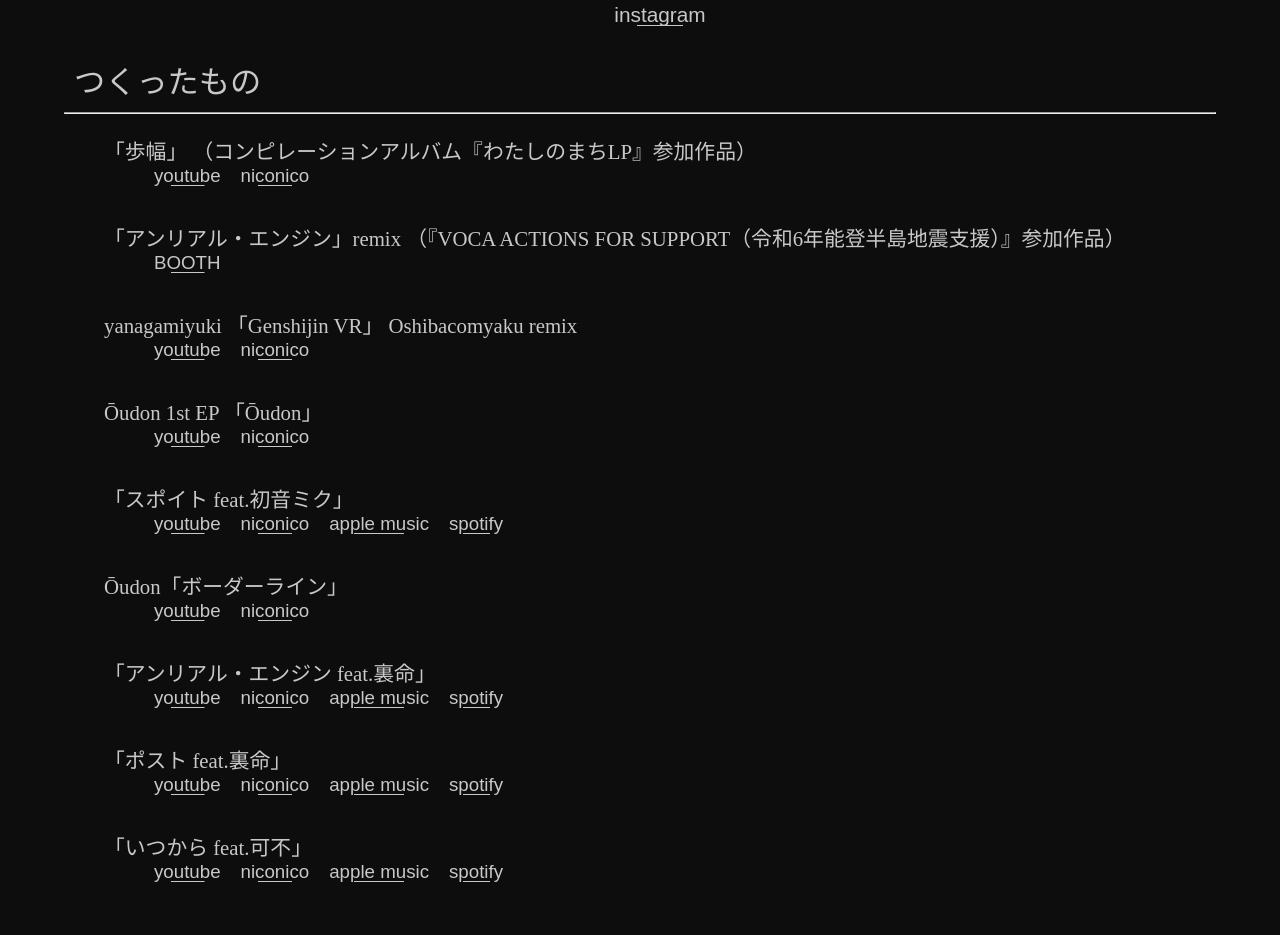
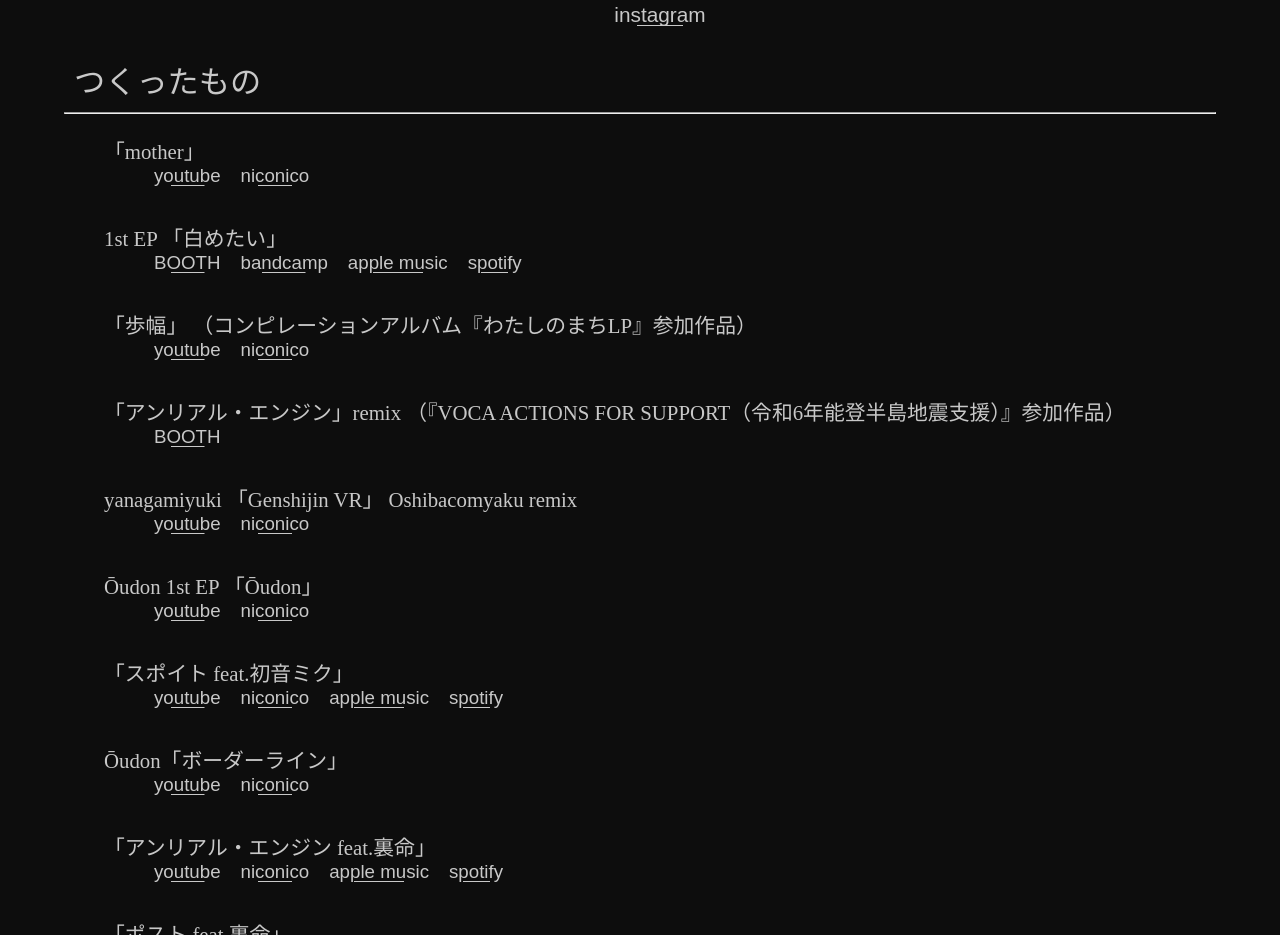
Before and after one commit to Oshibacomyaku/oshibacomyaku.github.io, a plain HTML site: page index.html in a window 1280 px wide. Shown: the part 838-1773 px from the top of the page. Drawn offline with Linux system fonts and the light colour scheme; a web font is replaced by a local one.

Commit message:
index.html

```diff
--- a/index.html
+++ b/index.html
@@ -36,9 +36,23 @@
       <h2>つくったもの </h2>
       <hr>
       <ul>
+        <li>「mother」
+          <ul class="links">
+            <li><a href= "https://youtu.be/q-RSvM9a1Jw?si=bwAZ6IEn8pqoZ3CB" class="linka">youtube</a></li>
+            <li><a href= "https://www.nicovideo.jp/watch/sm43424311" class="linka">niconico</a></li>
+
+        </ul></li>
+        <li>1st EP 「白めたい」
+          <ul class="links">
+            <li><a href= "https://oshibacomyaku.booth.pm/items/5445843" class="linka">BOOTH</a></li>
+            <li><a href= "https://oshibacomyaku.bandcamp.com/album/shiro-metai" class="linka">bandcamp</a></li>
+            <li><a href= "https://music.apple.com/jp/album/shiro-metai-ep/1727484557" class="linka">apple music</a></li>
+            <li><a href= "https://open.spotify.com/intl-ja/album/4gmX5RvpZ7vLIkNWjMWzsy?si=n49DX6p3QNGK-wp2kzHtqQ" class="linka">spotify</a></li>
+
+        </ul></li>
         <li>「歩幅」 （コンピレーションアルバム『わたしのまちLP』参加作品）
           <ul class="links">
-            <li><a href= "https://www.youtube.com/watch?v=RuLShTuJ524" class="linka">youtube</a></li>
+            <li><a href= "https://youtu.be/TCeAlT0YoqY?si=ji-gMyho8nvcyfHg" class="linka">youtube</a></li>
             <li><a href= "https://www.nicovideo.jp/watch/sm43237202" class="linka">niconico</a></li>
 
         </ul></li>
```
